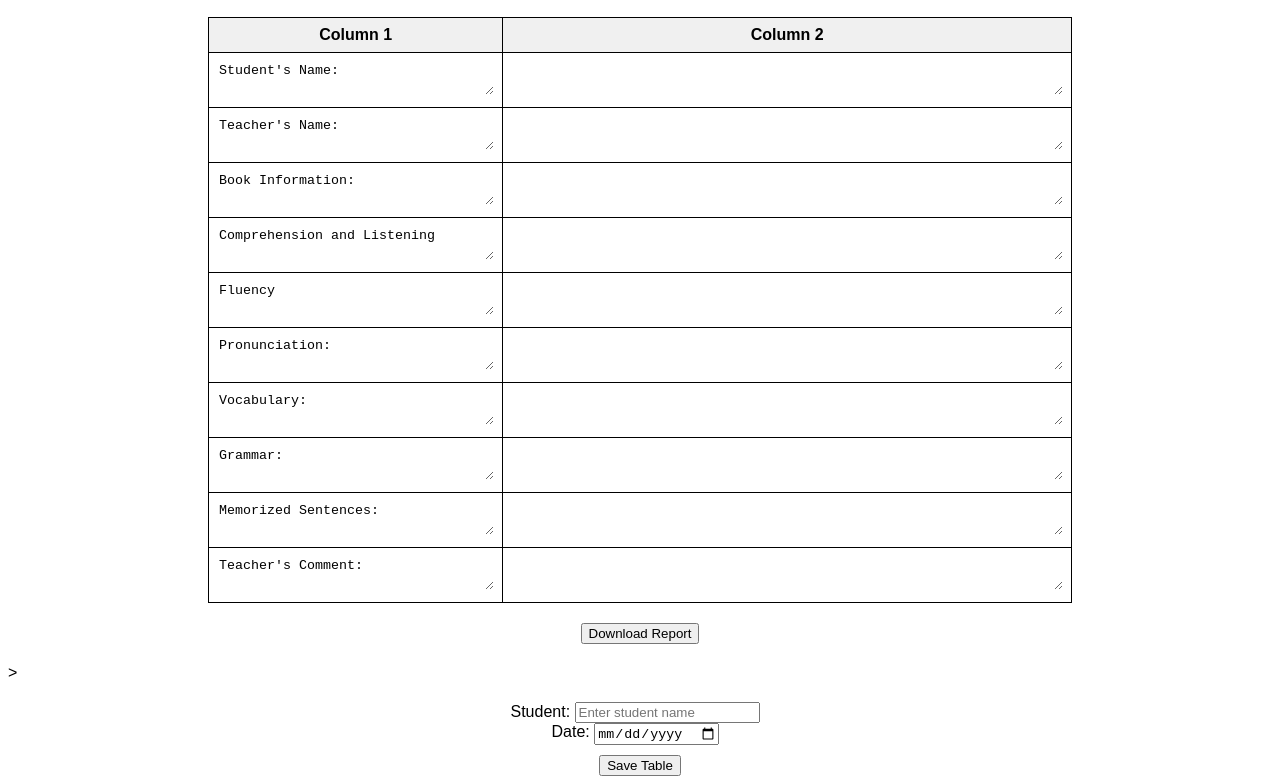
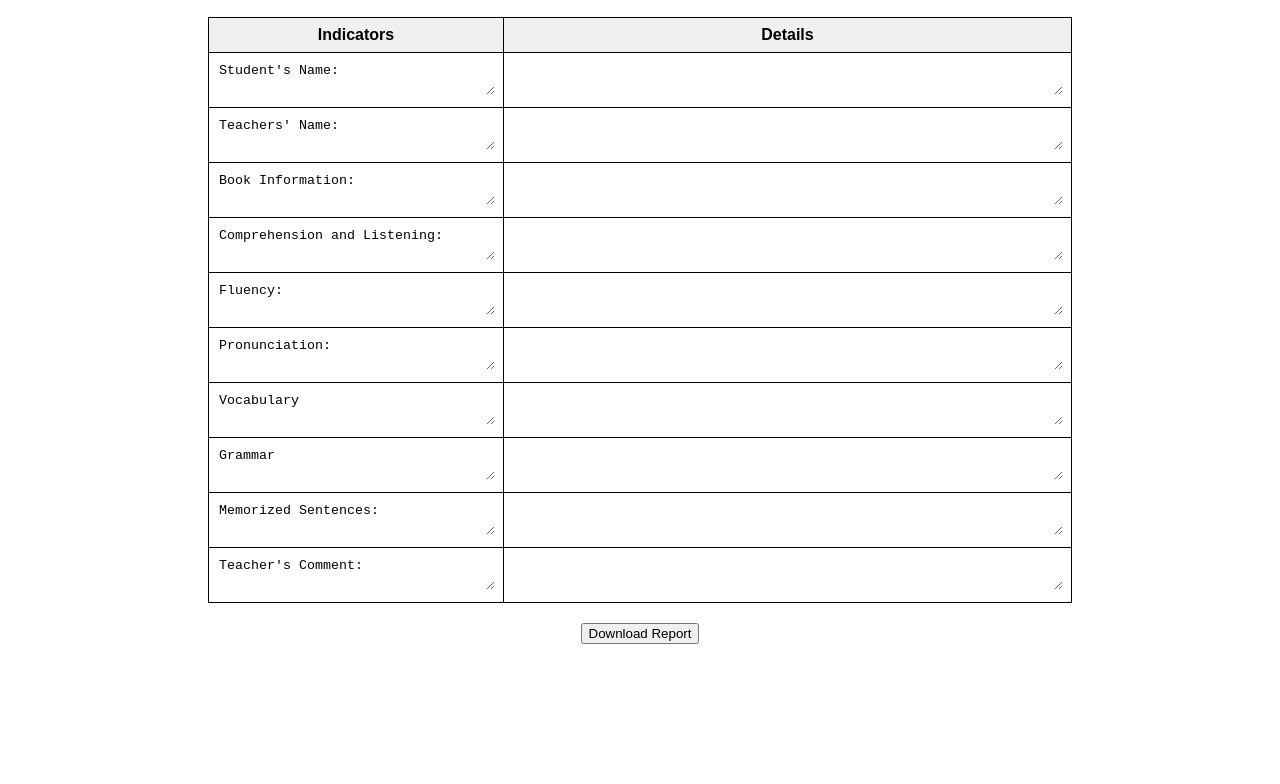
Before and after one commit to IsayMeneses/Daily-report-, a plain HTML site: page index.html in a window 1280 px wide. Shown: the part 61-845 px from the top of the page. After the commit the page ends 800 px from the top, so only its background shows below. Drawn offline with Linux system fonts and the light colour scheme.

Commit message:
Update index.html

```diff
--- a/index.html
+++ b/index.html
@@ -2,63 +2,6 @@
 <html>
 <head>
   <title>Daily Report</title>
-  <style>
-    /* CSS styles */
-
-    /* ... (your existing CSS styles) ... */
-
-    .save-form {
-      text-align: center;
-      margin-top: 20px;
-    }
-
-    .save-form input {
-      margin-right: 10px;
-    }
-
-    .save-form button {
-      margin-top: 10px;
-    }
-  </style>
-  <script>
-    function saveTable() {
-      var table = document.getElementById("myTable");
-      var html = table.outerHTML;
-      var student = document.getElementById("student").value;
-      var date = document.getElementById("date").value;
-
-      var data = {
-        student: student,
-        date: date,
-        html: html
-      };
-
-      fetch('/save', {
-        method: 'POST',
-        headers: {
-          'Content-Type': 'application/json'
-        },
-        body: JSON.stringify(data)
-      })
-        .then(function(response) {
-          if (response.ok) {
-            alert('Table saved successfully.');
-          } else {
-            alert('Failed to save table.');
-          }
-        })
-        .catch(function(error) {
-          console.error('Error:', error);
-        });
-    }
-  </script>
-</head>
-<body onload="generateTable()">
-  <!DOCTYPE html>
-<html>
-<head>
-  <title>Daily Report</title>
-  <script src="https://unpkg.com/html-docx-js/dist/html-docx.js"></script>
   <style>
     body {
       font-family: Arial, sans-serif;
@@ -118,15 +61,15 @@
       var table = document.getElementById("myTable");
       var data = [
         ["Student's Name:", ""],
-        ["Teacher's Name:", ""],
+        ["Teachers' Name:", ""],
         ["Book Information:", ""],
-        ["Comprehension and Listening", ""],
-        ["Fluency", ""],
+        ["Comprehension and Listening:", ""],
+        ["Fluency:", ""],
         ["Pronunciation:", ""],
-        ["Vocabulary:", ""],
-        ["Grammar:", ""],
+        ["Vocabulary", ""],
+        ["Grammar", ""],
         ["Memorized Sentences:", ""],
-        ["Teacher's Comment:", ""]
+        ["Teacher's Comment:", ""],
       ];
 
       for (var i = 0; i < data.length; i++) {
@@ -150,11 +93,6 @@
       textarea.style.height = textarea.scrollHeight + 'px';
     }
 
-    function updateData(input, row, col) {
-      var table = document.getElementById("myTable");
-      table.rows[row + 1].cells[col].innerHTML = input.value;
-    }
-
     function downloadTable() {
       var table = document.getElementById("myTable");
       var html = table.outerHTML;
@@ -173,8 +111,8 @@
   <h1>Daily Report</h1>
   <table id="myTable">
     <tr>
-      <th>Column 1</th>
-      <th>Column 2</th>
+      <th>Indicators</th>
+      <th>Details</th>
     </tr>
   </table>
   <div id="download-btn">
@@ -182,17 +120,3 @@
   </div>
 </body>
 </html>
->
-
-  <!-- Save form -->
-  <div class="save-form">
-    <label for="student">Student:</label>
-    <input type="text" id="student" placeholder="Enter student name">
-    <br>
-    <label for="date">Date:</label>
-    <input type="date" id="date">
-    <br>
-    <button onclick="saveTable()">Save Table</button>
-  </div>
-</body>
-</html>
```
